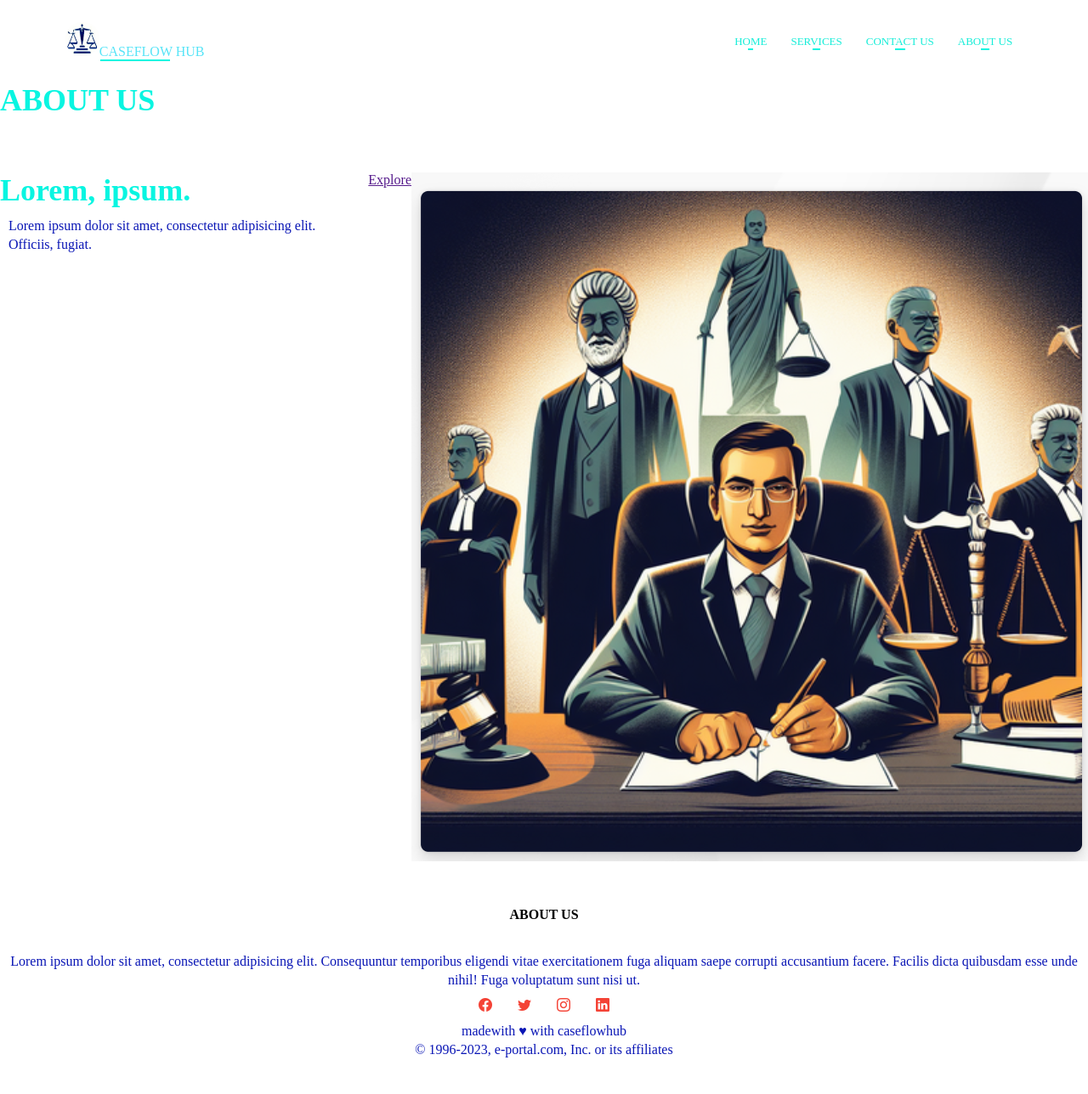
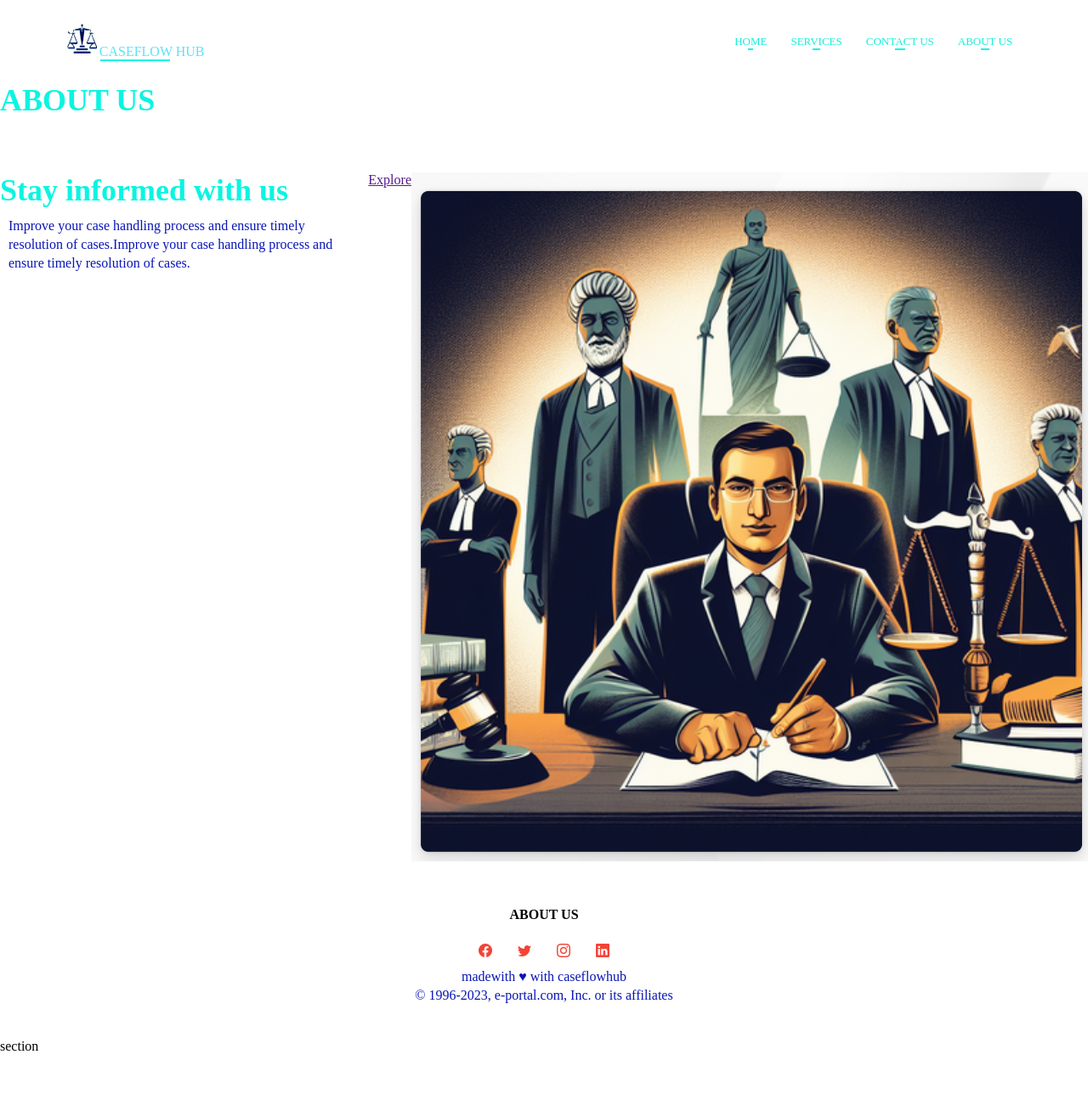
Before and after one commit to JustAPR/Ecourt, a website: page public/about.html in a window 1280 px wide. Shown: the top 1288 px of the page at 85% size. After the commit the page ends 1241 px from the top, so only its background shows below. Drawn offline with nearby package versions, Linux system fonts and the light colour scheme.

Commit message:
Update about.html

```diff
--- a/public/about.html
+++ b/public/about.html
@@ -36,8 +36,8 @@
         <div class="row">
          <div class="abt">
 
-    <h1>Lorem, ipsum.</h1>
-<p>Lorem ipsum dolor sit amet, consectetur adipisicing elit. Officiis, fugiat.</p>
+    <h1>Stay informed with us </h1>
+<p>Improve your case handling process and ensure timely resolution of cases.Improve your case handling process and ensure timely resolution of cases.</p>
         </div>
         <a href="">Explore</a>
         <div class="abt">
@@ -55,9 +55,7 @@
         <h4>
             ABOUT US
         </h4>
-        <p>Lorem ipsum dolor sit amet, consectetur adipisicing elit. Consequuntur temporibus eligendi vitae
-            exercitationem fuga aliquam saepe corrupti accusantium facere. Facilis dicta quibusdam esse unde nihil! Fuga
-            voluptatum sunt nisi ut.</p>
+
             <div class="icon">
                 <i class="bi bi-facebook"></i>
                 <i class="bi bi-twitter"></i>
```
